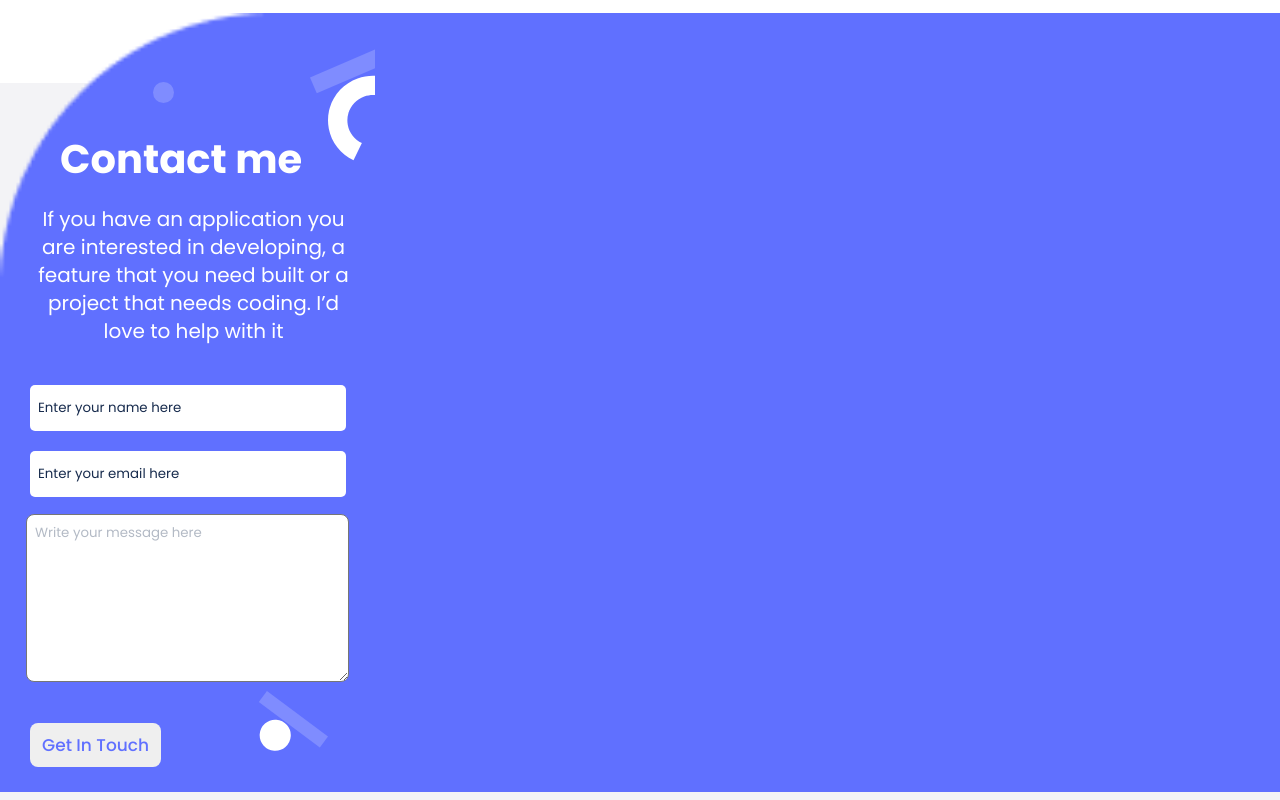
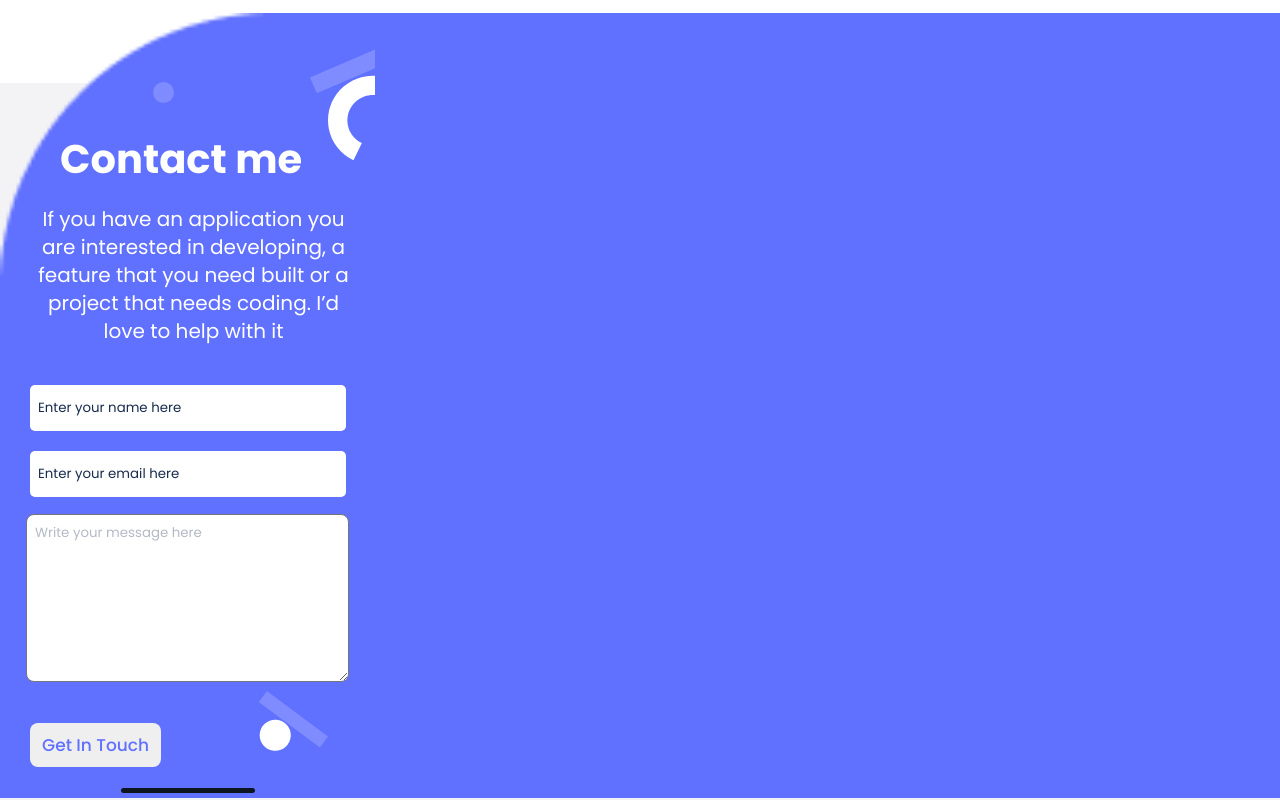
Before and after one commit to Oscarj-8/My-Portfolio, a website: page index.html in a window 1280 px wide. Shown: the part 4715-5515 px from the top of the page. Drawn offline with Linux system fonts and the light colour scheme.

Commit message:
Add home imdicator line

```diff
--- a/assests/css/styles.css
+++ b/assests/css/styles.css
@@ -414,7 +414,7 @@ li {
   background: url("../images/Contact-me.png");
   background-repeat: no-repeat;
   background-size: cover;
-  height: 779px;
+  height: 785px;
 }
 
 form {
@@ -488,7 +488,7 @@ form button {
   top: 200px;
   left: 30px;
   border: none;
-  margin-top: 4px;
+  margin: 4px 0;
   border-radius: 8px;
   font-style: normal;
   font-weight: 500;
@@ -512,3 +512,10 @@ button:disabled {
   background-color: white;
   border: 1px solid #5e6c84;
 }
+
+.home-indicator {
+  position: relative;
+  top: 200px;
+  align-self: center;
+  margin: 4px 0;
+}
--- a/index.html
+++ b/index.html
@@ -366,6 +366,9 @@
           required
         ></textarea>
         <button type="submit">Get In Touch</button>
+        <div class="home-indicator">
+          <img src="assests/images/Shape.png" alt="" />
+        </div>
       </form>
     </div>
   </body>
```
Also changed, not shown: assests/images/Shape.png (added).
